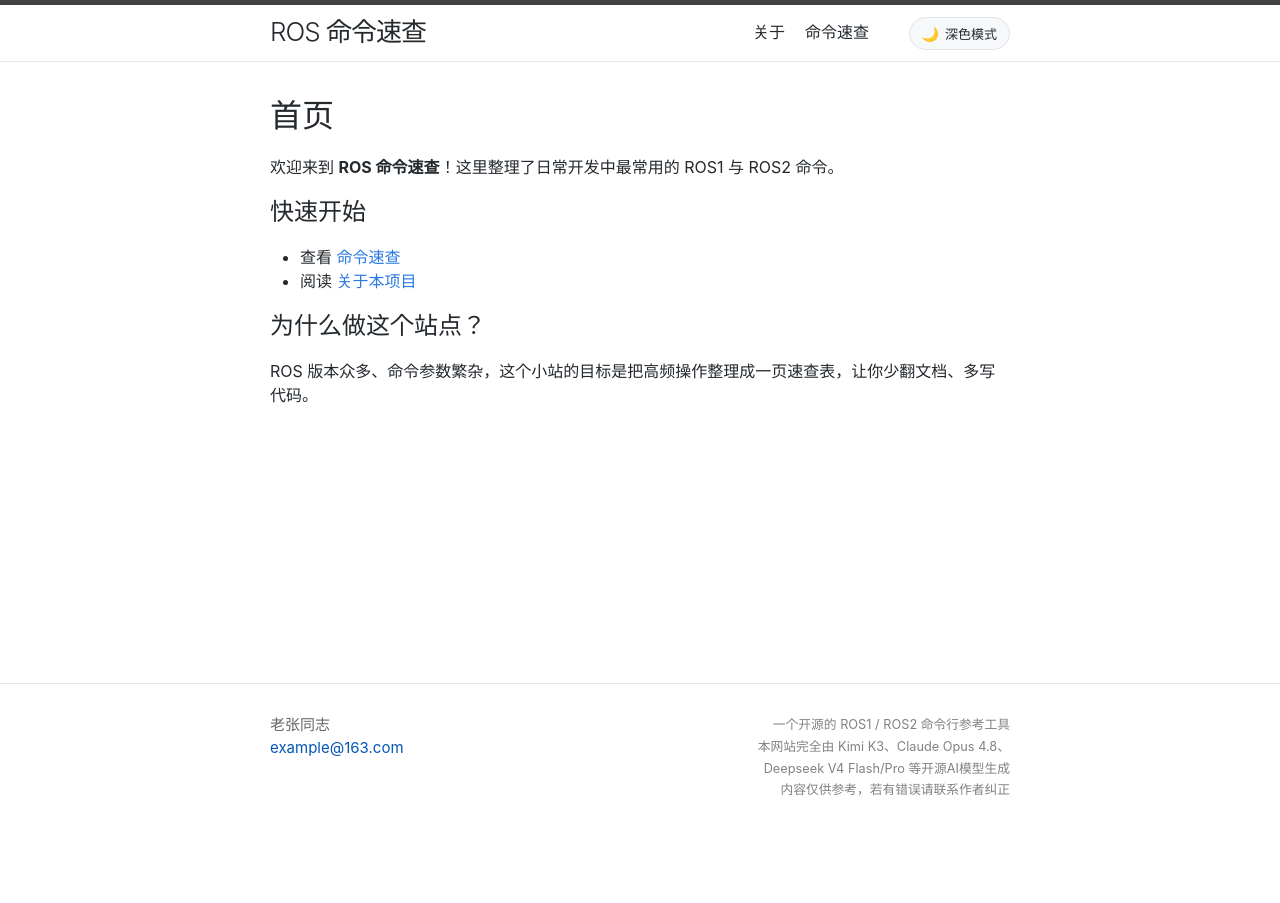
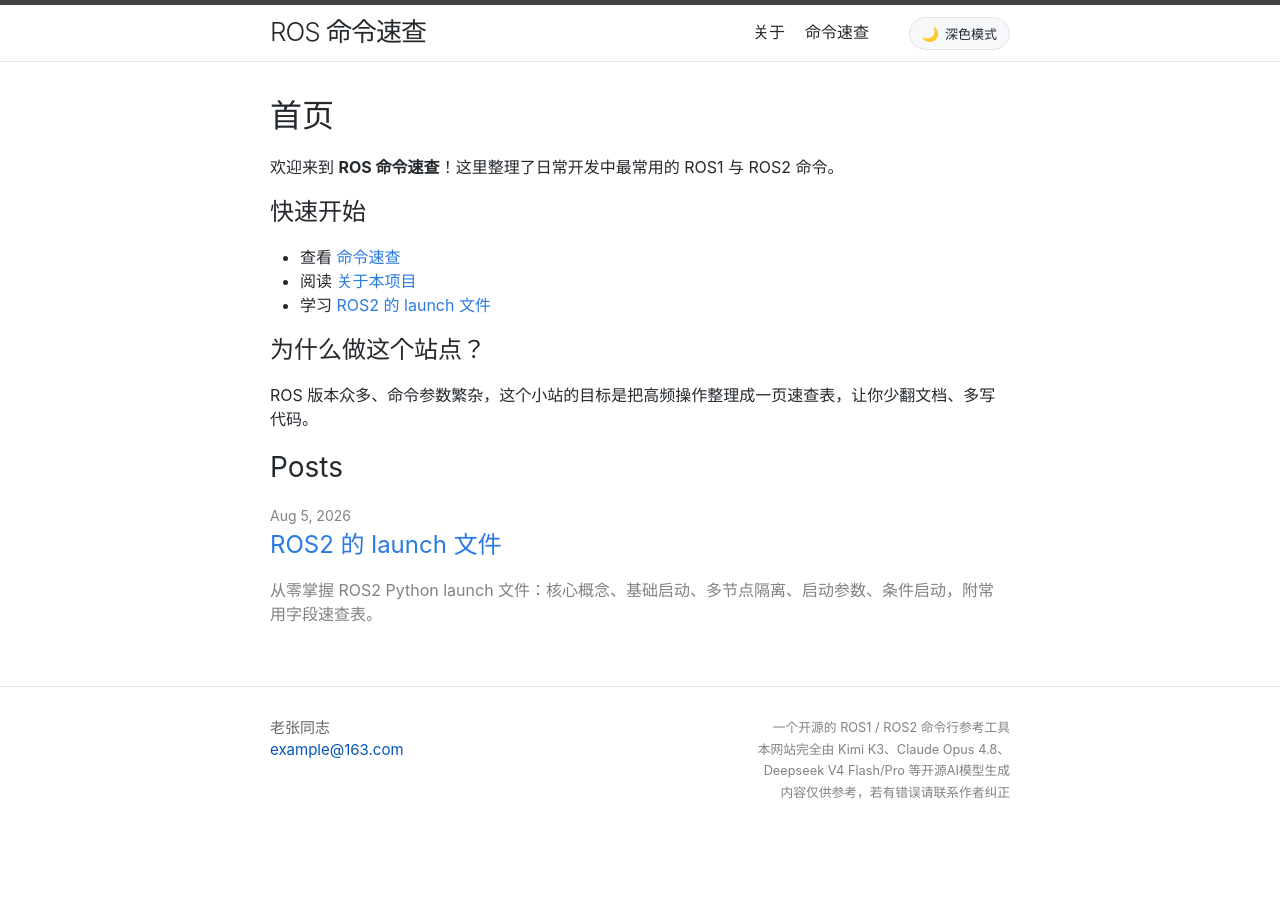
Before and after one commit to 1Q08/ros_ws, a Jekyll site: the page built from docs/index.md, in a window 1280 px wide. Built offline with Jekyll 4.4.1, drawn with Linux system fonts in a browser that asks for light colours; some of the changed lines change nothing that is shown.

Commit message:
GitHub Pages:增加一篇文章

````diff
--- a/docs/_config.yml
+++ b/docs/_config.yml
@@ -14,7 +14,7 @@ github_username: 1Q08
 rss: rss
 
 # 文章摘要显示
-show_excerpts: false
+show_excerpts: true
 
 # Minima 日期格式
 # refer to http://shopify.github.io/liquid/filters/date/ if you want to customize this
--- a/docs/_layouts/home.html
+++ b/docs/_layouts/home.html
@@ -22,13 +22,14 @@ layout: default
           </a>
         </h3>
         {%- if site.show_excerpts -%}
-          {{ post.excerpt }}
+          <div class="post-excerpt">
+            {{ post.excerpt }}
+          </div>
         {%- endif -%}
       </li>
       {%- endfor -%}
     </ul>
 
-    <p class="rss-subscribe">subscribe <a href="{{ "/feed.xml" | relative_url }}">via RSS</a></p>
   {%- endif -%}
 
 </div>
--- /dev/null
+++ b/docs/_posts/2026-08-05-ros2-launch.md
@@ -0,0 +1,352 @@
+---
+layout: post
+title: "ROS2 的 launch 文件"
+date: 2026-08-05 09:00:00 +0800
+categories: ros2 tutorial
+author: 老张同志
+excerpt: "从零掌握 ROS2 Python launch 文件：核心概念、基础启动、多节点隔离、启动参数、条件启动，附常用字段速查表。"
+---
+
+# ROS2 的 launch 文件
+
+ROS 2 的 Launch 文件支持 **Python（`.launch.py`）**、**XML（`.launch.xml`）** 和 **YAML（`.launch.yaml`）** 三种格式。其中，Python 格式是官方和社区的首选，因为它提供了无与伦比的灵活性。
+
+- 为什么首选 Python？
+  - **灵活性高**：可以使用完整的 Python 逻辑，如条件判断、循环、函数调用，实现动态和复杂的启动逻辑。
+  - **社区标准**：已成为 ROS 2 社区的事实标准，资源和示例最丰富。
+  - **功能强大**：能适配从简单到复杂的所有项目场景。
+
+> 注意：XML 和 YAML 格式主要用于极简单的场景，在复杂项目中不推荐使用。
+
+---
+
+## 一、launch 文件的核心概念
+
+- **launch 文件是纯 Python 脚本**：无需编译，`ros2 launch` 直接解释执行。
+- **`generate_launch_description()`**：每个 `.launch.py` 都必须定义这个函数，它是 launch 文件的**入口点**，返回值是一个 `LaunchDescription` 对象。
+- **`LaunchDescription`**：一个**动作（Actions）列表**，定义了要启动的节点、要设置的环境变量、要执行的进程等。
+- **Action（动作）**：`LaunchDescription` 里的每个元素。最常用的是 `Node`（启动一个节点），此外还有 `DeclareLaunchArgument`（声明启动参数）、`ExecuteProcess`（执行任意命令）等。
+
+基本骨架如下：
+
+```python
+from launch import LaunchDescription
+
+def generate_launch_description():
+    # 在这里定义你的动作 (Actions)
+    return LaunchDescription([
+        # 动作列表，例如启动一个节点
+    ])
+```
+
+---
+
+## 二、基础启动 — 启动单个节点
+
+### 2.1 写法 A：完整限定名
+
+使用 `import launch_ros.actions`，调用时写全名 `launch_ros.actions.Node`。
+
+```python
+# import 方式一：import launch_ros.actions，使用时写全名 launch_ros.actions.Node
+from launch import LaunchDescription
+import launch_ros.actions
+
+def generate_launch_description():
+    # 在这里定义你的动作 (Actions)
+    return LaunchDescription([
+        # 动作列表，例如启动一个节点
+        # --- 最小示例：只指定 package + executable 两个必填字段 ---
+        launch_ros.actions.Node(
+            # ---- 必须的字段 ----
+            package='turtlesim',          # 节点所在的功能包名
+            executable='turtlesim_node',  # 可执行文件名（CMakeLists.txt 中 add_executable 的名字）
+        ),
+    ])
+```
+
+### 2.2 写法 B：直接导入 Node 类（推荐）
+
+```python
+# import 方式二（推荐）：from ... import Node，使用时直接写 Node
+from launch import LaunchDescription
+from launch_ros.actions import Node
+
+def generate_launch_description():
+    # 在这里定义你的动作 (Actions)
+    return LaunchDescription([
+        # 动作列表，例如启动一个节点
+        # --- 最小示例：只指定 package + executable ---
+        Node(
+            # ---- 必须的字段 ----
+            package='turtlesim',          # 节点所在的功能包名
+            executable='turtlesim_node',  # 可执行文件名（CMakeLists.txt 中 add_executable 的名字）
+        )
+    ])
+```
+
+> 与写法 A 效果完全一样，只是代码更简洁、更符合规范。两种写法二选一即可，本文其余章节均采用写法 B。
+
+---
+
+## 三、完整节点配置 — 展示所有常用字段
+
+本节把所有字段堆在一起展示，实际使用时可按需删减。
+
+```python
+from launch import LaunchDescription
+from launch_ros.actions import Node
+
+def generate_launch_description():
+    # 在这里定义你的动作 (Actions)
+    return LaunchDescription([
+        # 动作列表，例如启动一个节点
+        Node(
+            # ---- 必须的字段 ----
+            package='turtlesim',          # 节点所在的功能包名
+            executable='turtlesim_node',  # 可执行文件名（CMakeLists.txt 中 add_executable 的名字）
+
+            # ---- 可选字段 ----
+            name='my_turtle',             # 给节点改名（不指定则默认用 executable 的名字）
+            namespace='ns1',              # 放入命名空间 → 节点全名变成 /ns1/my_turtle
+                                          # 话题也随之变成 /ns1/...，用于多实例隔离
+            output='screen',              # 将 stdout/stderr 打印到终端（也可选 'log' 或 'both'）
+
+            # ---- 设置 ROS 参数 ----
+            #   参数会在节点启动时加载，可用 ros2 param list 查看
+            #   数字会按 YAML 规则处理：字符串数字（如 '255'）会自动转成 int
+            parameters=[{
+                'background_r': 255,      # 背景色 R 通道 (0-255)
+                'background_g': 165,      # 背景色 G 通道 (0-255)
+                'background_b': 0,        # 背景色 B 通道 (0-255)
+            }],
+
+            # ---- 话题重映射 (Remapping) ----
+            #   每个元素是 (旧话题, 新话题)，相当于把 /cmd_vel "改名为" /turtle1/cmd_vel
+            remappings=[
+                ('/cmd_vel', '/turtle1/cmd_vel'),
+            ],
+
+            # ---- 额外 ROS 参数（透传给 --ros-args） ----
+            #   例如设置日志级别，这里仅作示例
+            arguments=['--ros-args', '--log-level', 'INFO'],
+        ),
+    ])
+```
+
+---
+
+## 四、多节点启动 + 命名空间隔离
+
+> 规则：
+> - 同一 `package` + 同一 `executable` + 同一 `name` → 需要不同 `namespace`
+> - 同一 `package` + 同一 `executable` + 同一 `namespace` → 需要不同 `name`
+
+### 4.1 写法 A：节点直接内联在 LaunchDescription 列表中
+
+```python
+from launch import LaunchDescription
+import launch_ros.actions
+
+def generate_launch_description():
+    return LaunchDescription([
+        launch_ros.actions.Node(
+            package='turtlesim',
+            executable='turtlesim_node',
+            namespace='turtlesim1',       # 通过 namespace 隔离，两个同类型节点可以共存
+            name='turtle1',
+            parameters=[{'background_r': 255, 'background_g': 165, 'background_b': 0}],
+        ),
+        launch_ros.actions.Node(
+            package='turtlesim',
+            executable='turtlesim_node',
+            namespace='turtlesim2',
+            name='turtle1',
+            parameters=[{'background_r': 0, 'background_g': 255, 'background_b': 100}],
+        ),
+    ])
+```
+
+### 4.2 写法 B：先把每个节点赋给变量，再放入列表（便于复用/修改）
+
+```python
+from launch import LaunchDescription
+from launch_ros.actions import Node
+
+def generate_launch_description():
+    turtlesim1_node = Node(
+        package='turtlesim',
+        executable='turtlesim_node',
+        namespace='turtlesim1',       # 通过 namespace 隔离，两个同类型节点可以共存
+        name='turtle1',
+        parameters=[{'background_r': 255, 'background_g': 165, 'background_b': 0}],
+    )
+    turtlesim2_node = Node(
+        package='turtlesim',
+        executable='turtlesim_node',
+        namespace='turtlesim2',
+        name='turtle1',
+        parameters=[{'background_r': 0, 'background_g': 255, 'background_b': 100}],
+    )
+    return LaunchDescription([
+        turtlesim1_node,
+        turtlesim2_node
+    ])
+```
+
+---
+
+## 五、声明启动参数 — 从命令行动态传入参数
+
+通过 `DeclareLaunchArgument` 声明可配置参数，再用 `LaunchConfiguration` 获取其值，即可在启动时动态传入参数：
+
+```bash
+ros2 launch xxx.launch.py background_r:=200
+```
+
+### 5.1 单参数版
+
+```python
+from launch import LaunchDescription
+from launch_ros.actions import Node
+from launch.actions import DeclareLaunchArgument      # 定义可配置参数
+from launch.substitutions import LaunchConfiguration  # 参数获取
+
+def generate_launch_description():
+    # 1. 声明一个名为 background_r 的启动参数
+    background_r_arg = DeclareLaunchArgument(
+        'background_r',          # 参数名称（必需）
+        default_value='150',     # 默认值（可选，若不提供则用户必须传入，且必须是字符串）
+        description='背景色 R 通道 (0-255)'  # 描述信息（可选，用于 --show-args）
+    )
+
+    # 2. 获取参数的实际值（占位符）
+    background_r = LaunchConfiguration('background_r')
+
+    # 3. 定义 turtlesim 节点，使用 background_r 参数
+    turtlesim_node = Node(
+        namespace='ns1',             # 放入指定的命名空间（可选）
+        package='turtlesim',         # 节点所在的功能包名
+        executable='turtlesim_node', # 要运行的可执行文件名
+        name='my_turtle',            # 给这个节点起一个新名字（可选）
+        output='screen',             # 将日志打印到屏幕（而不是日志文件）
+        parameters=[{'background_r': background_r}],  # 设置参数
+    )
+
+    # 4. 组装到 LaunchDescription
+    return LaunchDescription([
+        background_r_arg,
+        turtlesim_node
+    ])
+```
+
+### 5.2 多参数版（写法更紧凑）
+
+```python
+from launch import LaunchDescription
+from launch_ros.actions import Node
+from launch.actions import DeclareLaunchArgument      # 定义可配置参数
+from launch.substitutions import LaunchConfiguration  # 参数获取
+
+def generate_launch_description():
+    """支持命令行传参的写法，例如:
+       ros2 launch xxx.launch.py background_r:=200 background_g:=100 background_b:=50
+    """
+
+    # 1. 声明有哪些启动参数及其默认值
+    declare_bg_r = DeclareLaunchArgument('background_r', default_value='150')
+    declare_bg_g = DeclareLaunchArgument('background_g', default_value='86')
+    declare_bg_b = DeclareLaunchArgument('background_b', default_value='255')
+
+    # 2. 用 LaunchConfiguration 获取占位符（此时值还未确定，运行时才替换）
+    bg_r = LaunchConfiguration('background_r')
+    bg_g = LaunchConfiguration('background_g')
+    bg_b = LaunchConfiguration('background_b')
+
+    # 3. 传给节点
+    node = Node(
+        package='turtlesim',
+        executable='turtlesim_node',
+        parameters=[{
+            'background_r': bg_r,
+            'background_g': bg_g,
+            'background_b': bg_b,
+        }],
+    )
+
+    # 4. 注意：LaunchDescription 中必须先列出 DeclareLaunchArgument，再列出 Node
+    return LaunchDescription([
+        declare_bg_r,
+        declare_bg_g,
+        declare_bg_b,
+        node,
+    ])
+```
+
+---
+
+## 六、条件启动 (Conditional Launch)
+
+使用 `IfCondition` 可以根据命令行参数值决定是否启动某个节点。
+
+```python
+from launch import LaunchDescription
+from launch_ros.actions import Node
+from launch.conditions import IfCondition  # 条件启动
+from launch.substitutions import LaunchConfiguration  # 获取命令行参数值
+
+def generate_launch_description():
+    # 读取命令行参数 launch_turtlesim（默认 true），如：ros2 launch xxx.launch.py launch_turtlesim:=false
+    launch_turtlesim1 = LaunchConfiguration('launch_turtlesim1', default='true')
+    launch_turtlesim2 = LaunchConfiguration('launch_turtlesim2', default='true')
+    return LaunchDescription([
+        # ---- 第一个节点 ----
+        Node(
+            package='turtlesim',
+            executable='turtlesim_node',
+            name='turtle1',       # 节点改名为 turtle1
+            # IfCondition 会把 "true"/"1" 视为真、"false"/"0" 视为假，直接传参即可
+            condition=IfCondition(launch_turtlesim1),
+        ),
+        # ---- 第二个节点（改名为 turtle2，与第一个节点区分开）----
+        Node(
+            package='turtlesim',
+            executable='turtlesim_node',
+            name='turtle2',       # 节点改名为 turtle2
+            condition=IfCondition(launch_turtlesim2),
+        ),
+    ])
+```
+
+---
+
+## 七、运行 launch 文件
+
+```bash
+# 基本运行
+ros2 launch my_package my_launch.py
+
+# 覆盖启动参数（对应第五节）
+ros2 launch my_package my_launch.py background_r:=200
+
+# 查看可用的启动参数及其默认值/描述
+ros2 launch my_package my_launch.py --show-args
+```
+
+---
+
+## 八、常用字段速查表
+
+| 字段         | 说明                          | 示例                                        |
+| ------------ | ----------------------------- | ------------------------------------------- |
+| `package`    | 功能包名（必填）              | `'turtlesim'`                               |
+| `executable` | 可执行文件名（必填）          | `'turtlesim_node'`                          |
+| `name`       | 节点名（重命名）              | `'my_node'` → `/ns1/my_node`                |
+| `namespace`  | 命名空间（隔离多实例）        | `'ns1'`                                     |
+| `parameters` | 参数列表                      | `[{'key': value}]`                          |
+| `remappings` | 话题重映射                    | `[('/旧', '/新')]`                          |
+| `arguments`  | 透传给 `--ros-args` 的参数    | `['--ros-args', '--log-level', 'DEBUG']`    |
+| `output`     | 日志输出位置                  | `'screen'` \| `'log'` \| `'both'`           |
+| `condition`  | 条件启动                      | `IfCondition(LaunchConfiguration(...))`     |
+| `respawn`    | 节点退出后自动重启            | `True` \| `False`                           |
+| `respawn_delay` | 重启前的等待秒数             | `3.0`                                       |
--- a/docs/_sass/minima/_layout.scss
+++ b/docs/_sass/minima/_layout.scss
@@ -208,6 +208,15 @@
   @include relative-font-size(1.5);
 }
 
+.post-excerpt {
+  color: $grey-color;
+  margin-top: 0.25em;
+
+  > p {
+    margin-bottom: 0;
+  }
+}
+
 
 
 /**
--- a/docs/index.md
+++ b/docs/index.md
@@ -9,6 +9,7 @@ title: 首页
 
 - 查看 [命令速查](commands.html)
 - 阅读 [关于本项目](about.md)
+- 学习 [ROS2 的 launch 文件]({% post_url 2026-08-05-ros2-launch %})
 
 ## 为什么做这个站点？
 
````
